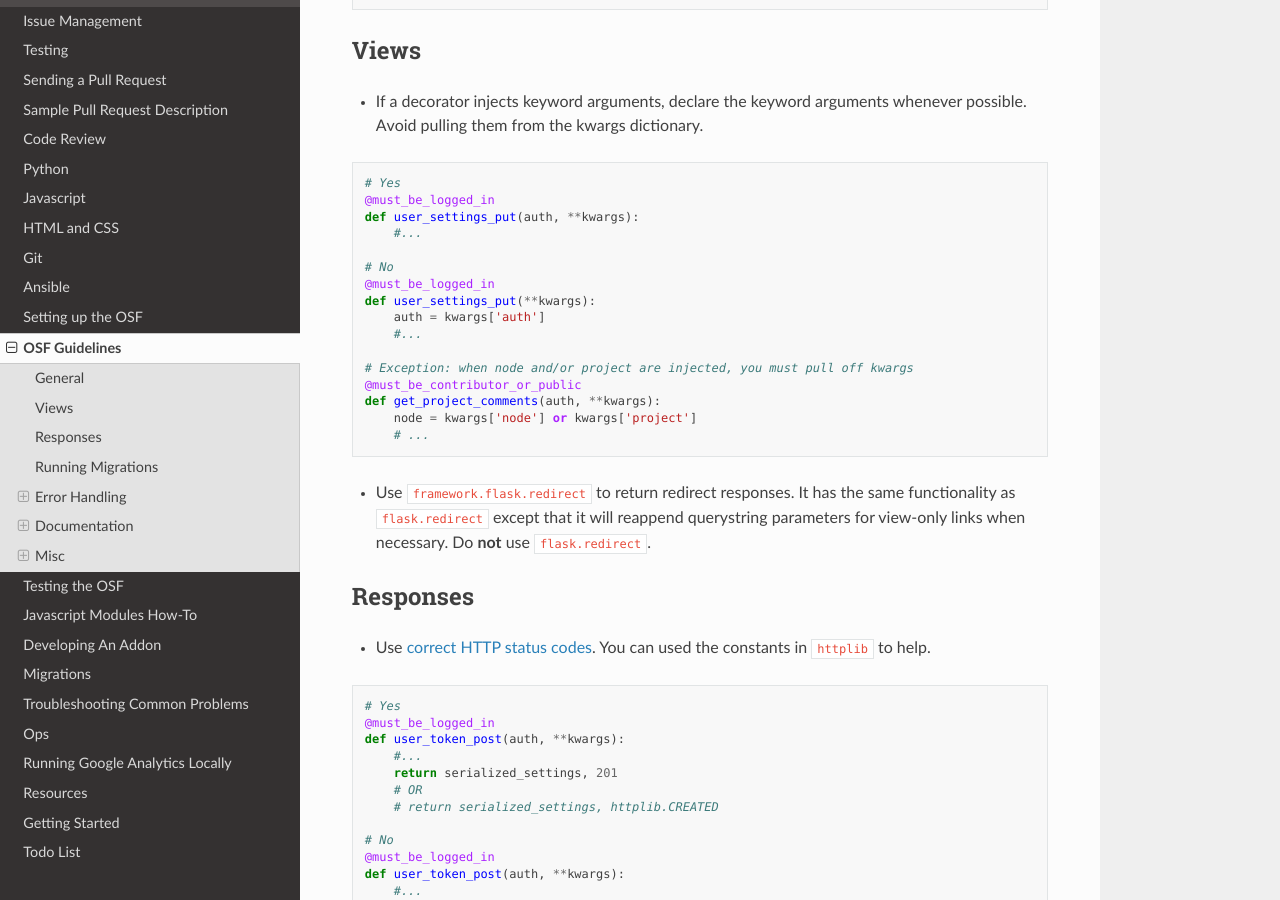
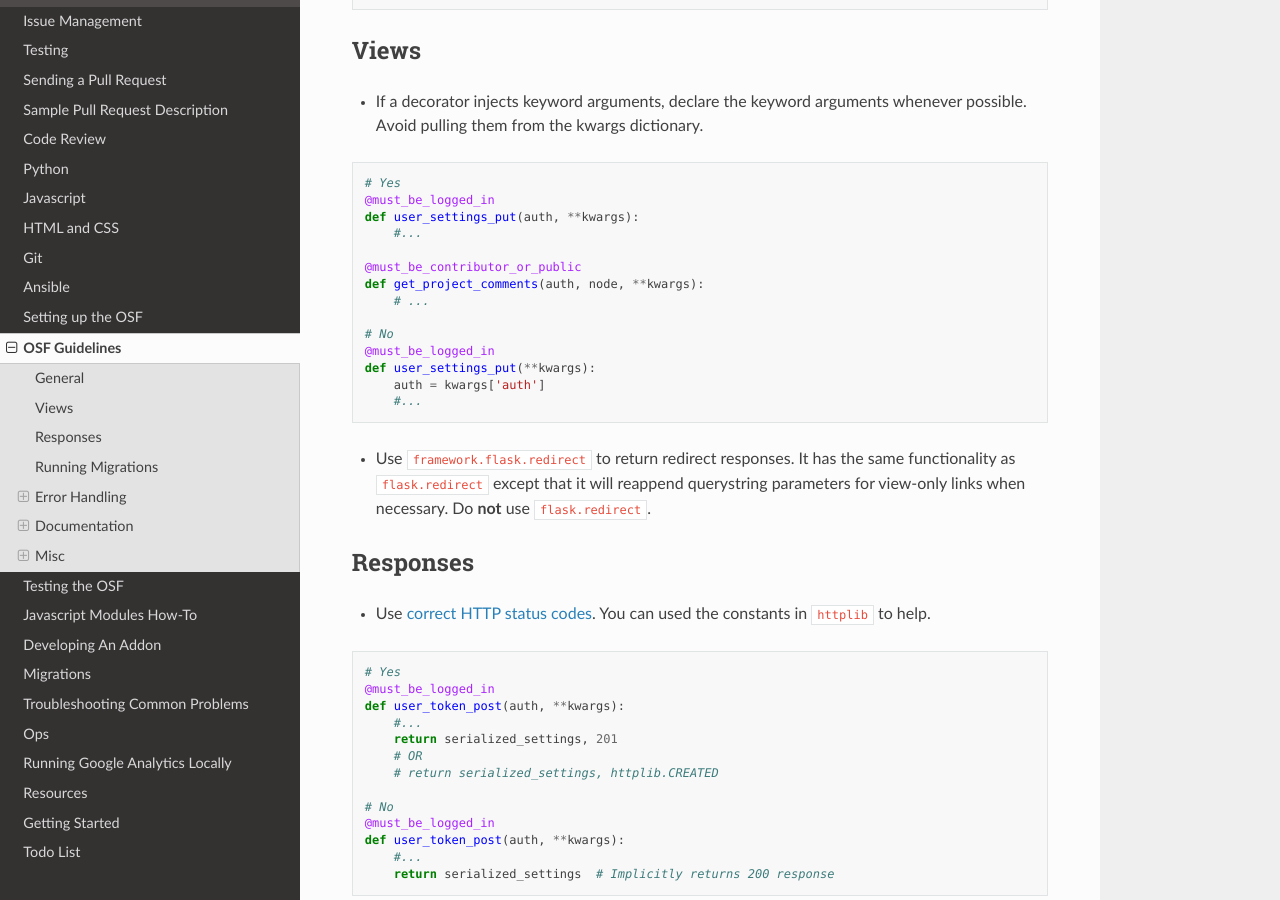
Before and after one commit to CenterForOpenScience/COSDev, a Sphinx documentation site: the page built from docs/osf/guidelines.rst, in a window 1280 px wide and 900 px high, scrolled down 965 px. Built offline with Sphinx 7.4.7 and the Read the Docs theme 2.0.0, drawn with Linux system fonts in a browser that asks for light colours.

Commit message:
No need to pull of kwargs when using nodes decorators

```diff
--- a/docs/osf/guidelines.rst
+++ b/docs/osf/guidelines.rst
@@ -60,17 +60,16 @@
     def user_settings_put(auth, **kwargs):
         #...
 
+    @must_be_contributor_or_public
+    def get_project_comments(auth, node, **kwargs):
+        # ...
+
     # No
     @must_be_logged_in
     def user_settings_put(**kwargs):
         auth = kwargs['auth']
         #...
 
-    # Exception: when node and/or project are injected, you must pull off kwargs
-    @must_be_contributor_or_public
-    def get_project_comments(auth, **kwargs):
-        node = kwargs['node'] or kwargs['project']
-        # ...
 
 - Use ``framework.flask.redirect`` to return redirect responses. It has the same functionality as ``flask.redirect`` except that it will reappend querystring parameters for view-only links when necessary. Do **not** use ``flask.redirect``.
 
```
